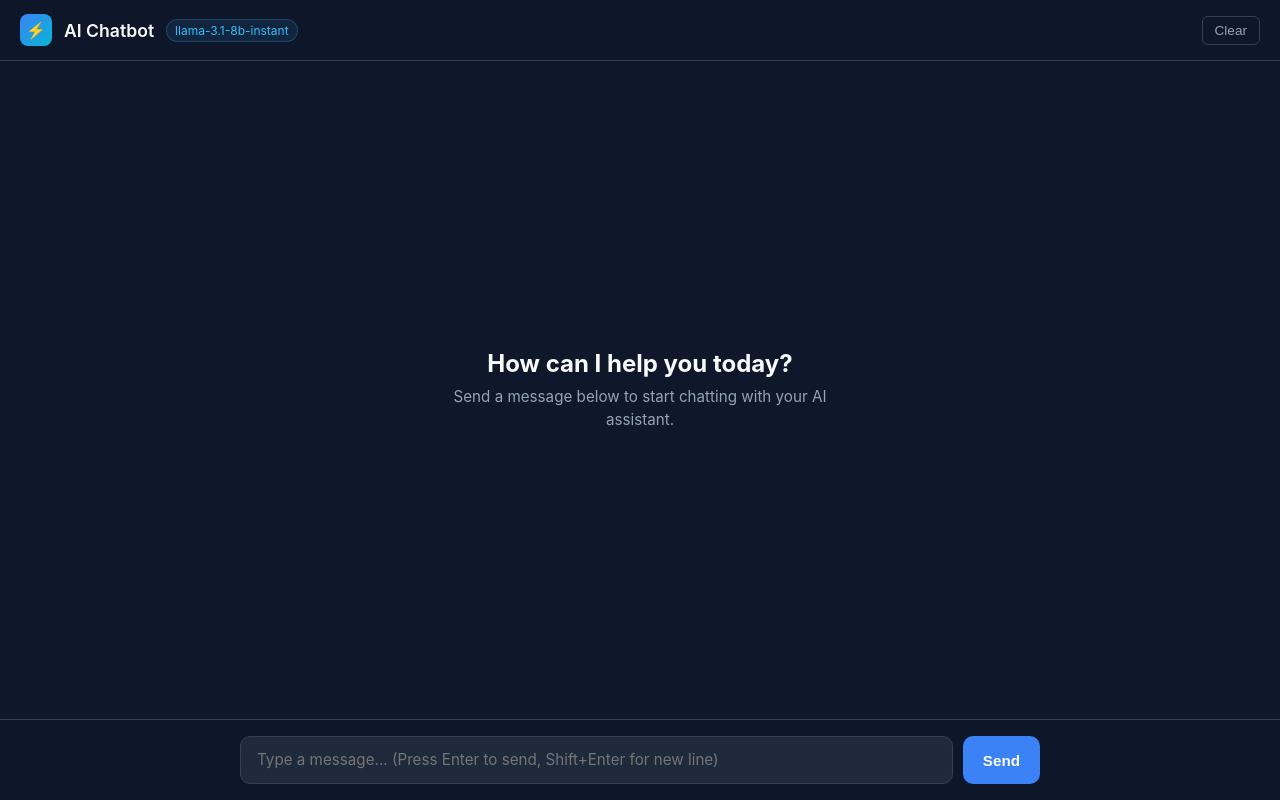
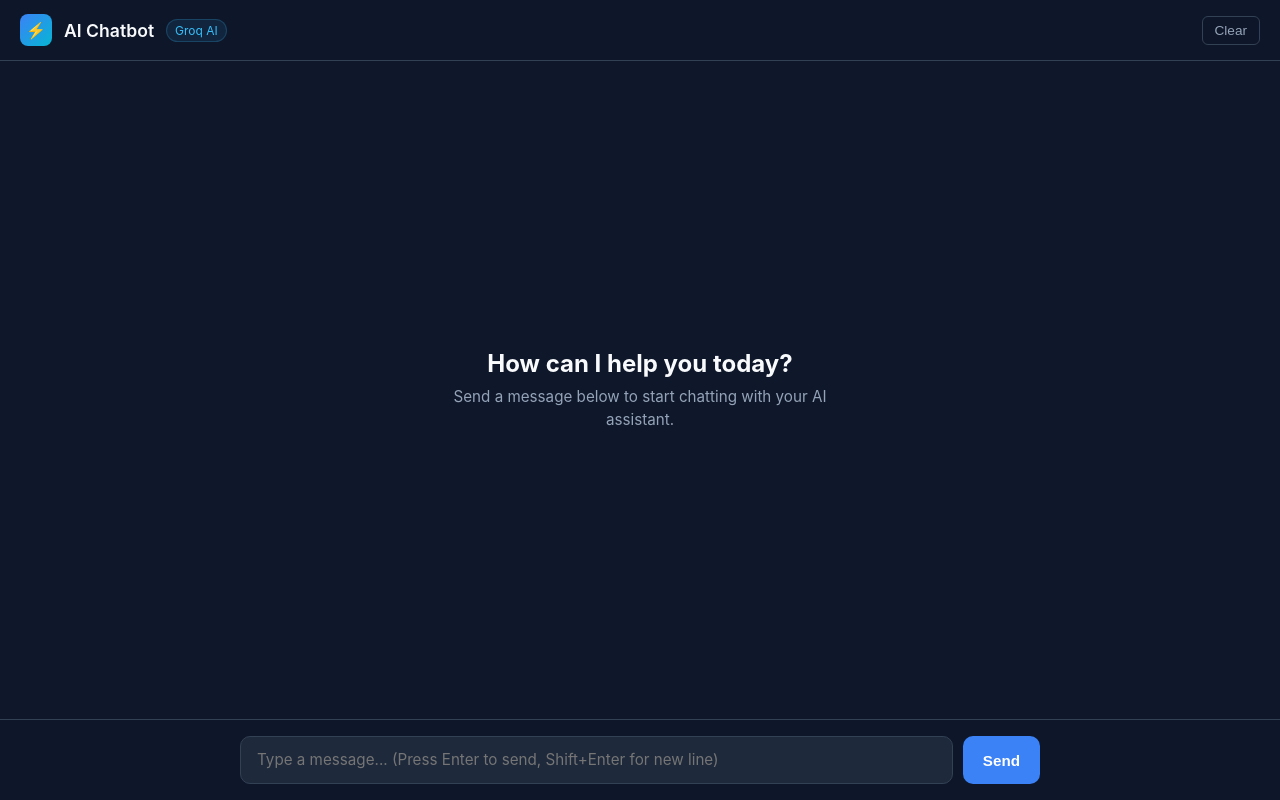
Before and after one commit to hayk015/chatbot, a website: page index.html in a window 1280 px wide. Drawn offline with Linux system fonts and the light colour scheme.

Commit message:
Update default model placeholders and display tag

```diff
--- a/index.html
+++ b/index.html
@@ -301,7 +301,7 @@
       <div>
         <h1>AI Chatbot</h1>
       </div>
-      <span class="model-tag" id="model-tag">llama-3.1-8b-instant</span>
+      <span class="model-tag" id="model-tag">Groq AI</span>
     </div>
     <button class="btn-clear" id="btn-clear" title="Clear conversation">Clear</button>
   </header>
--- a/server.js
+++ b/server.js
@@ -90,7 +90,7 @@ const server = http.createServer(async (req, res) => {
 function startServer(port) {
   server.listen(port, () => {
     console.log(`\n🚀 Chatbot is running at http://localhost:${port}`);
-    console.log(`🔑 Using model: ${process.env.GROQ_MODEL || "llama-3.1-8b-instant"}`);
+    console.log(`🔑 Model setting: ${process.env.GROQ_MODEL || "auto-detect (openai/gpt-oss-20b)"}`);
     if (!process.env.GROQ_API_KEY) {
       console.log(`⚠️  Warning: GROQ_API_KEY is not set yet! Add it to .env.local or .env\n`);
     } else {
```
Also changed, not shown: 1 other file.
